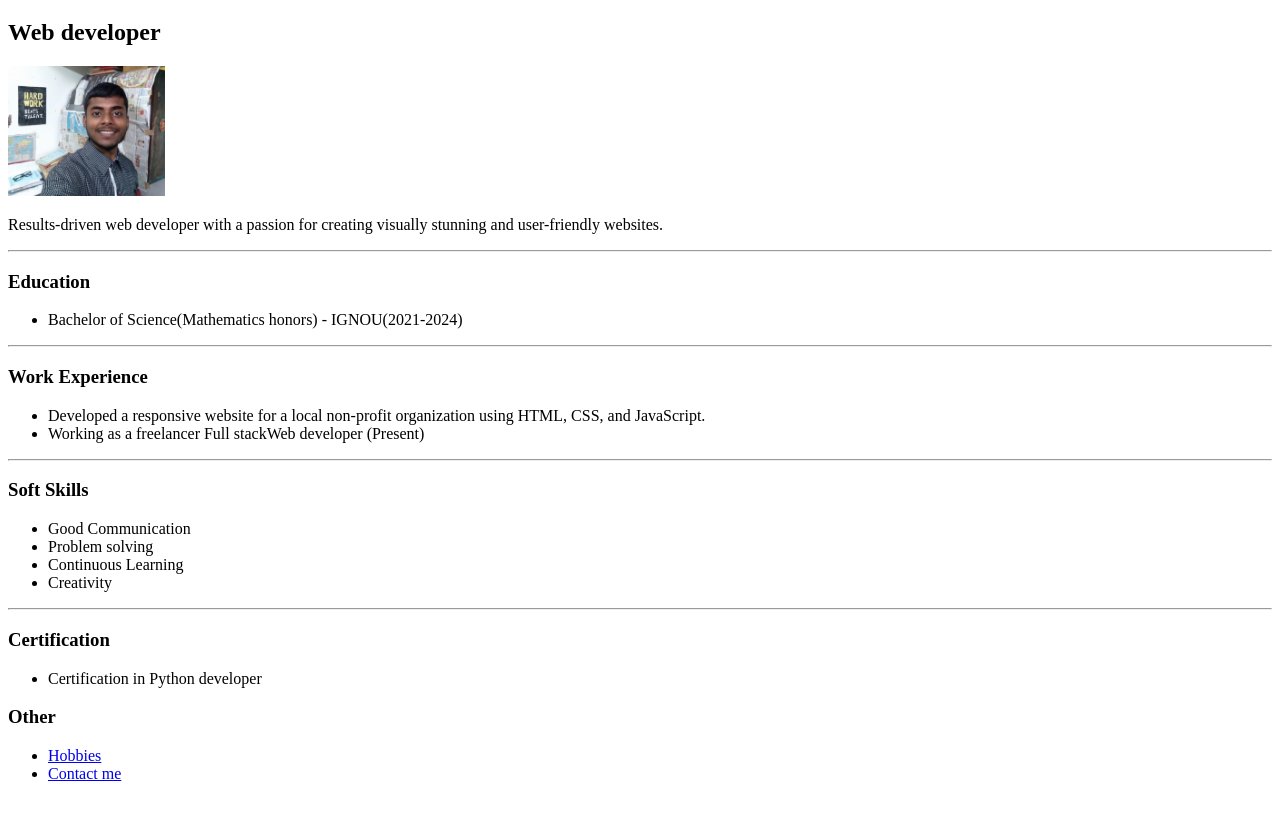
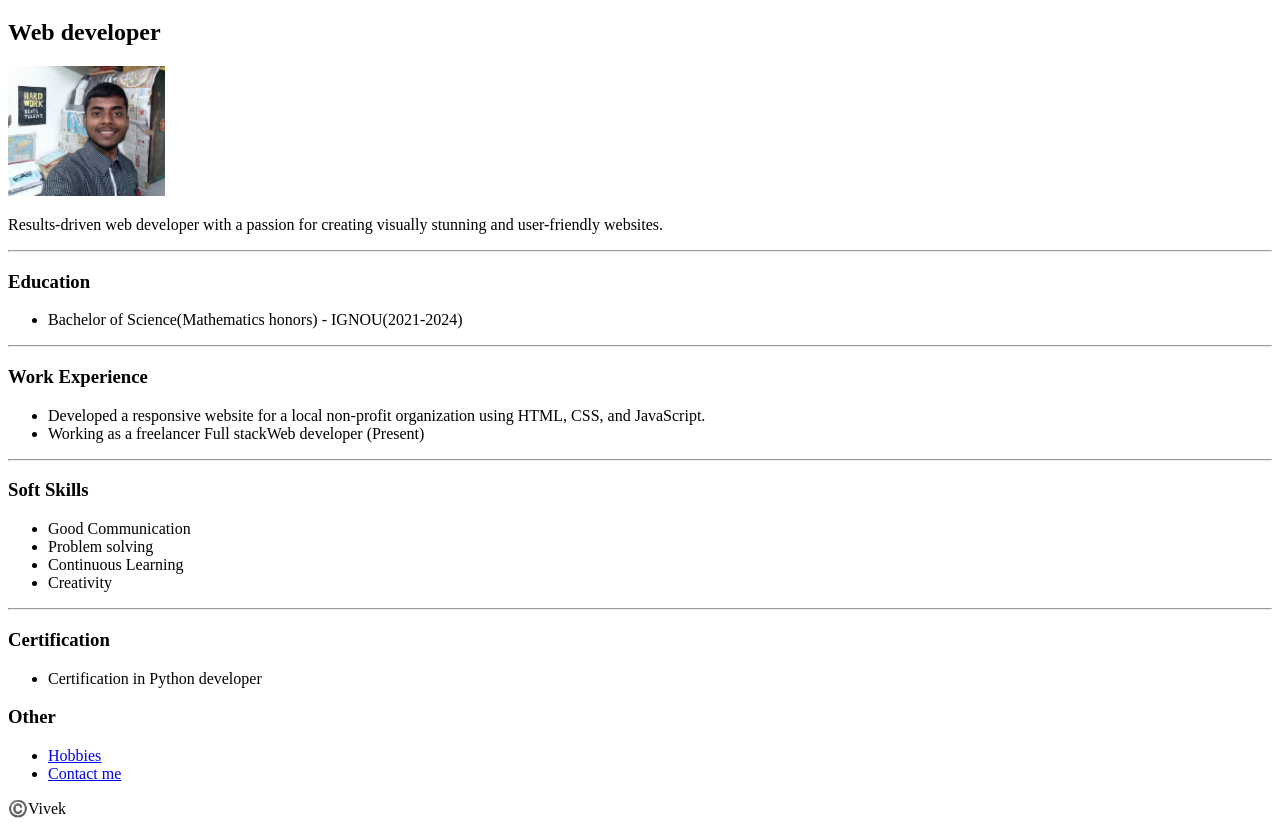
Before and after one commit to vivekonmission/MyResume, a plain HTML site: page index.html in a window 1280 px wide. Shown: the part 61-895 px from the top of the page. Before the commit the page ends 860 px from the top, so only its background shows below. Drawn offline with Linux system fonts and the light colour scheme.

Commit message:
Update index.html

```diff
--- a/index.html
+++ b/index.html
@@ -39,5 +39,8 @@
         <li> <a href="./New folder/hobbies.html">Hobbies</a></li>
         <li> <a href="./New folder/about.html">Contact me</a></li>
     </ul>
+    <footer>
+        <p> ©️Vivek</p>
+    </footer>
 </body>
 </html>
```
